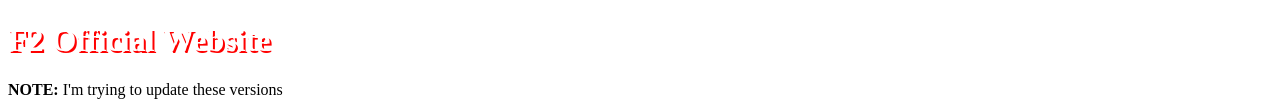
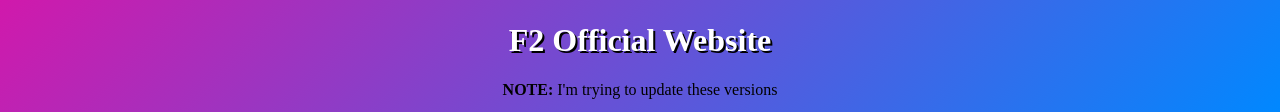
Before and after one commit to fucklur/F2, a plain HTML site: page index.html in a window 1280 px wide. Shown: the part 311-423 px from the top of the page. Drawn offline with Linux system fonts and the light colour scheme.

Commit message:
Update style.css

```diff
--- a/style.css
+++ b/style.css
@@ -1,9 +1,9 @@
 body {
-  background-image: linear-gradient(135deg, #ff0099, #0088ff)
+  background-image: linear-gradient(135deg, #ff0099, #0088ff);
   text-align: center;
 }
 
 h1 {
   color: white;
-  text-shadow: 2px 2px red;
+  text-shadow: 2px 2px black;
 }
```
